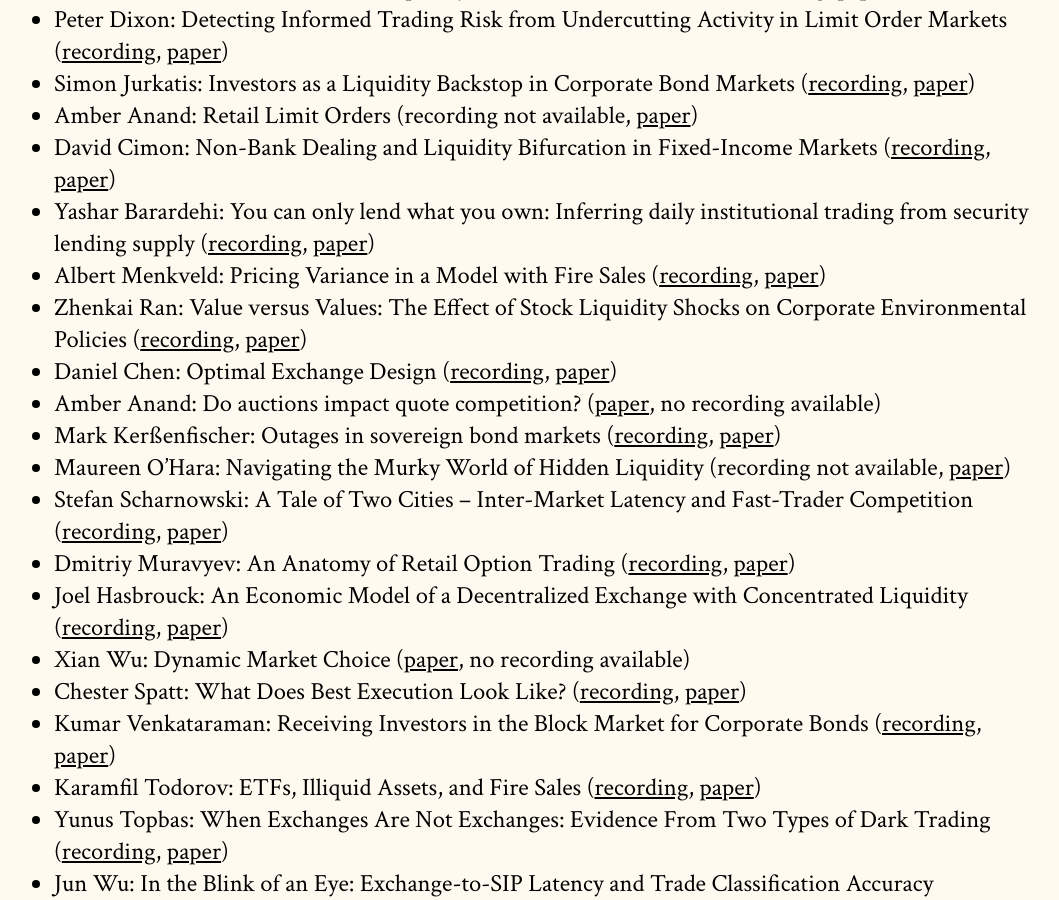
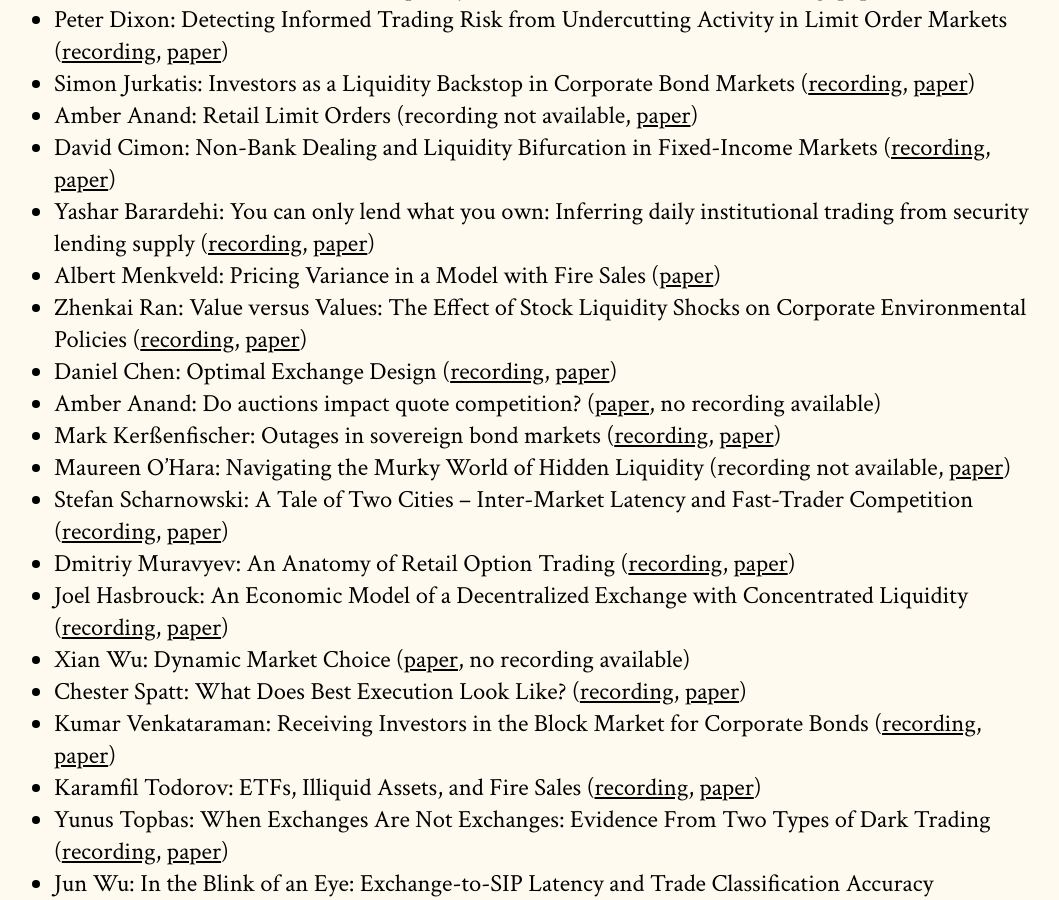
Before and after one commit to cpfiffer/microstructure.exchange, a Jekyll site: the page built from index.md, in a window 1280 px wide and 900 px high, scrolled down 3549 px. Shown: the whole window, without its empty margins (114-1173 px from the left). Built offline with Jekyll 4.4.1, drawn with Linux system fonts in a browser that asks for light colours; some web fonts are replaced.

Commit message:
Update index.md

```diff
--- a/index.md
+++ b/index.md
@@ -80,7 +80,7 @@ The Microstructure Exchange will host resources, tools, and data for microstruct
 - Amber Anand: Retail Limit Orders (recording not available, [paper](https://microstructure.exchange/papers/Retail%20Limit%20Orders%2004082025.pdf))
 - David Cimon: Non-Bank Dealing and Liquidity Bifurcation in Fixed-Income Markets ([recording](https://youtu.be/68jL8D6bIcE), [paper](https://papers.ssrn.com/sol3/papers.cfm?abstract_id=5089905))
 - Yashar Barardehi: You can only lend what you own: Inferring daily institutional trading from security lending supply ([recording](https://youtu.be/vowFSp6tBuw), [paper](https://papers.ssrn.com/sol3/papers.cfm?abstract_id=5025126))
-- Albert Menkveld: Pricing Variance in a Model with Fire Sales ([recording](https://youtu.be/jbtQGXIKi7k), [paper](https://papers.ssrn.com/sol3/papers.cfm?abstract_id=5043741))
+- Albert Menkveld: Pricing Variance in a Model with Fire Sales ([paper](https://papers.ssrn.com/sol3/papers.cfm?abstract_id=5043741))
 - Zhenkai Ran: Value versus Values: The Effect of Stock Liquidity Shocks on Corporate Environmental Policies ([recording](https://youtu.be/95nj1717YTQ), [paper](https://papers.ssrn.com/sol3/papers.cfm?abstract_id=5032975))
 - Daniel Chen: Optimal Exchange Design ([recording](https://youtu.be/ovJwCV2iux0), [paper](https://danieltchen.com/OEDOct.pdf))
 - Amber Anand: Do auctions impact quote competition? ([paper](https://microstructure.exchange/papers/Auctions%20and%20quote%20competition-11192024.pdf), no recording available)
```
